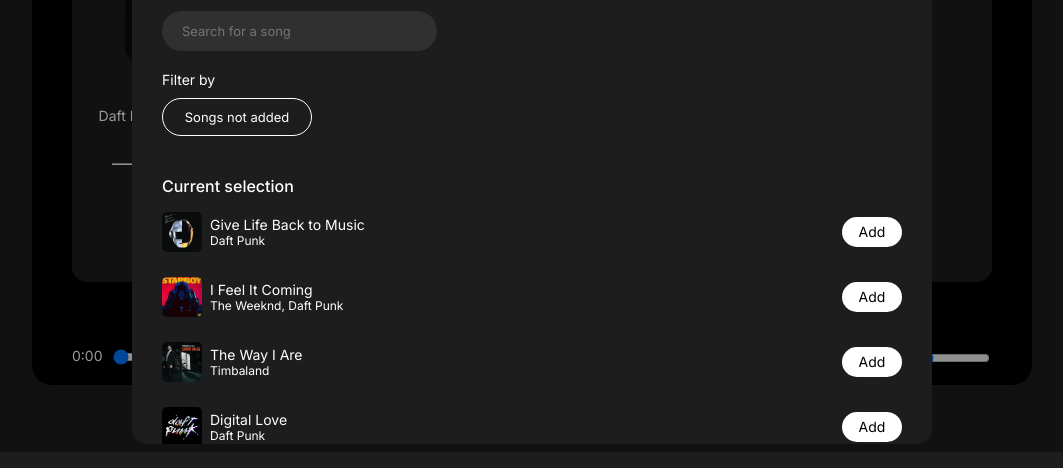
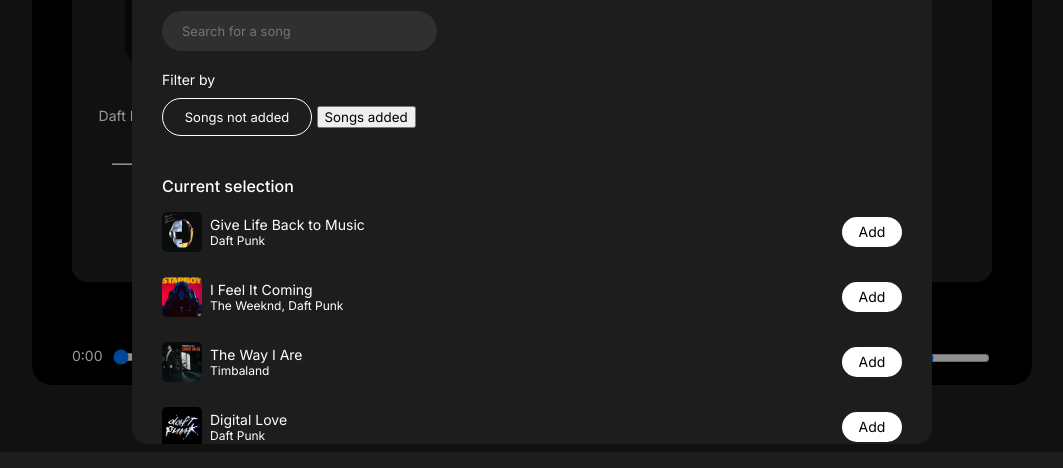
Before and after one commit to LA-248/music-player, a plain HTML site: page index.html in a window 1280 px wide. Both pictures are taken after a click on the button "Explore songs". Shown: the part 348-816 px from the top of the page, without its empty margins (108-1171 px from the left). Drawn offline with Linux system fonts and the light colour scheme.

Commit message:
Feat - Add filter button for songs added

```diff
--- a/index.html
+++ b/index.html
@@ -63,7 +63,10 @@
 
             <div class="filter-wrapper">
               <p class="filter-header">Filter by</p>
-              <button class="song-filter-button">Songs not added</button>
+              <div class="filter-buttons">
+                <button class="song-filter-button">Songs not added</button>
+                <button class="added-songs-filter-button">Songs added</button>
+              </div>
             </div>
 
             <p id="current-selection">Current selection</p>
```
